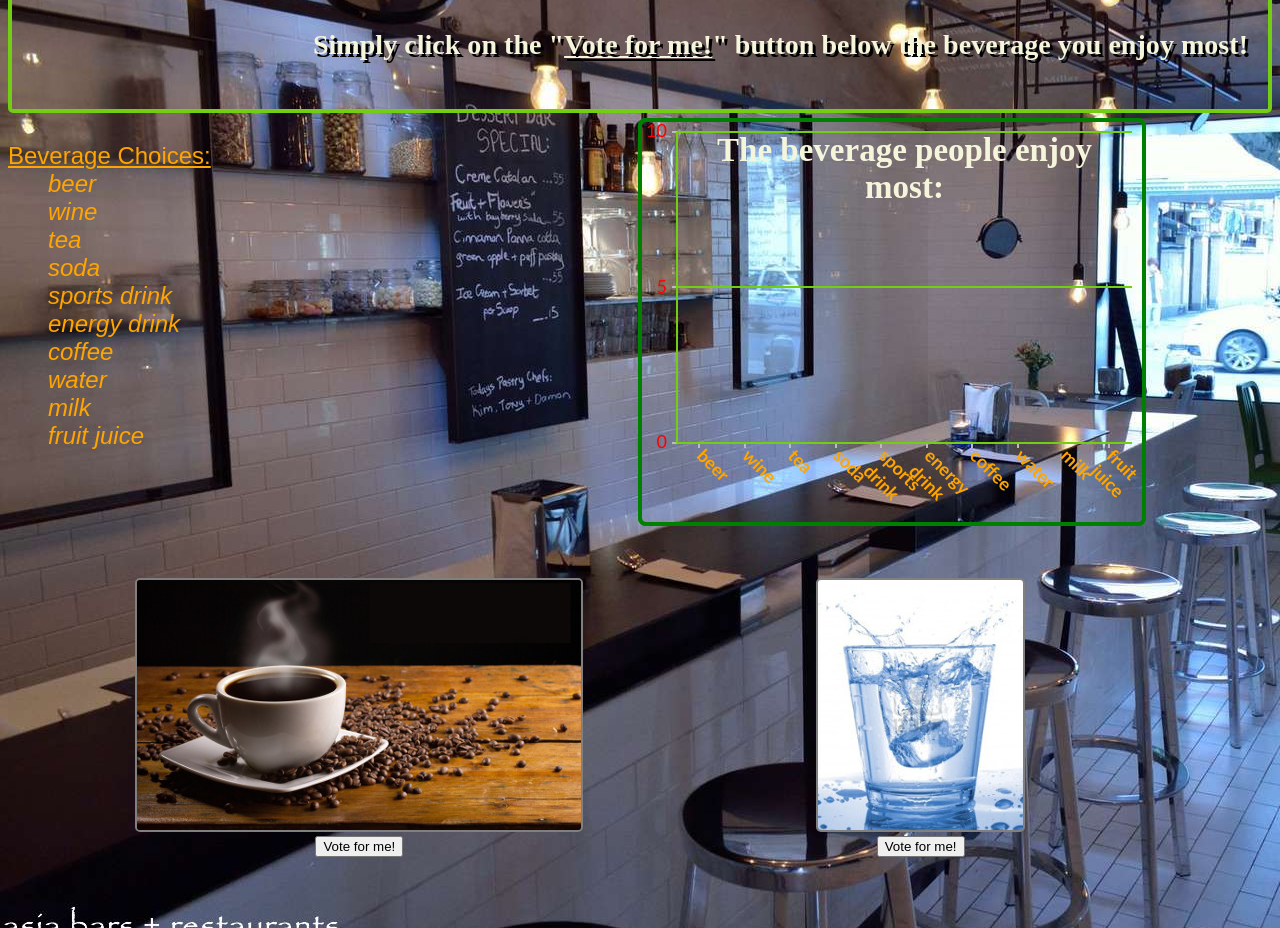
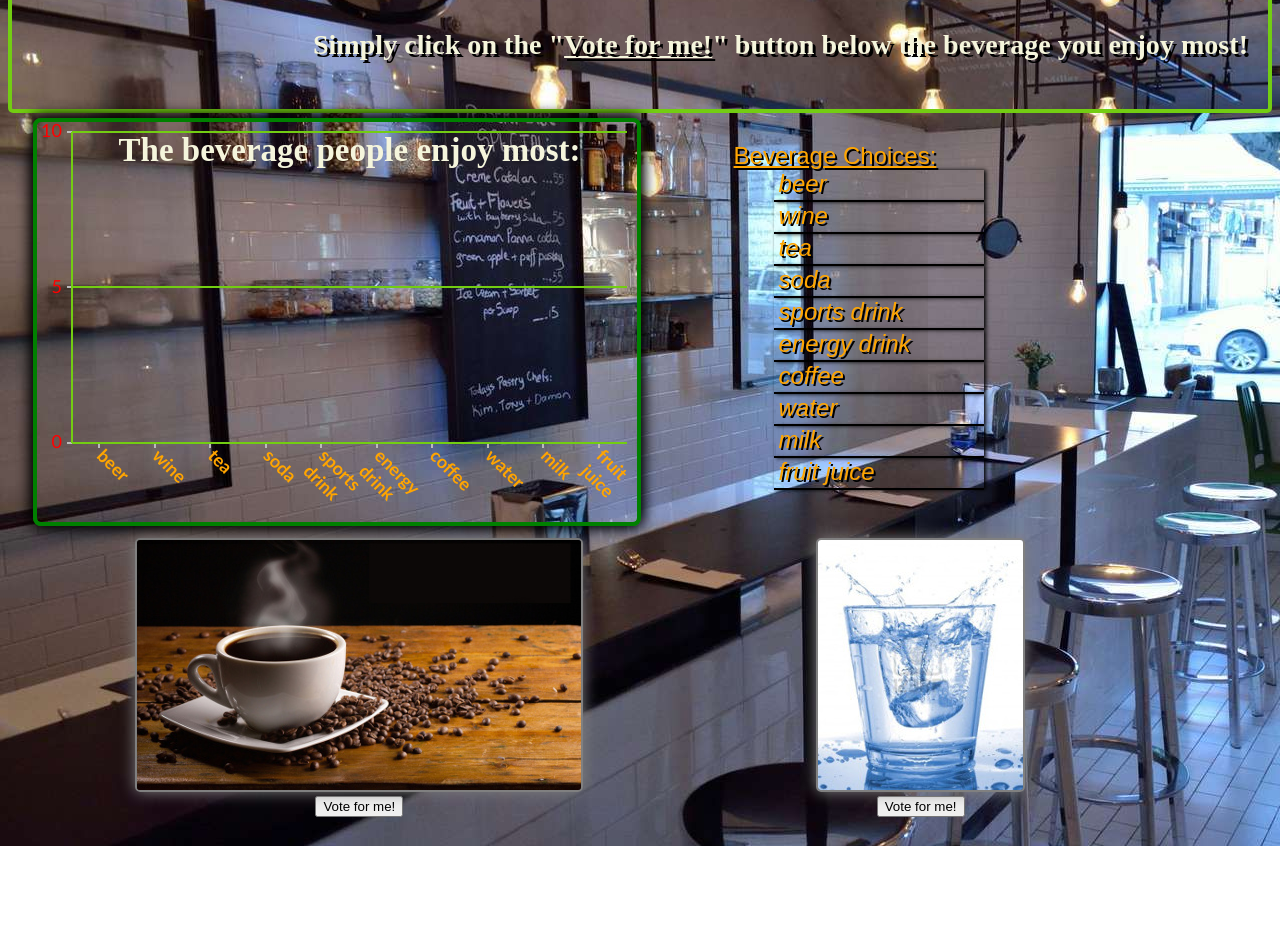
Before and after one commit to jacobshillman/vote-tracker, a plain HTML site: page index.html in a window 1280 px wide. Shown: the part 122-1050 px from the top of the page. After the commit the page ends 968 px from the top, so only its background shows below. Drawn offline with Linux system fonts and the light colour scheme.

Commit message:
Interact: list added+DnD

```diff
--- a/favorite.css
+++ b/favorite.css
@@ -30,38 +30,54 @@ hgroup {
   text-decoration: underline;
 }
 
-/*Chart and beverage list div flexbox format:   */
-#chartContent {
-
-}
+/*Chart and beverage list flexbox formats:   */
+#dynamicContent {
+  display: flex;
+  flex-wrap: wrap; }
+    #chartContent {
+      order: 1;
+      min-width: 675px;
+      height: 410px;
+      margin-left: 2%; }
+    #listContent {
+      order: 2;
+      width: 250px;
+      height: 400px;
+      margin-left: 2%;
+    }
 
   /*Beverage list formats:  */
   #bevList {
-    position: absolute;
     color: orange;
     font-size: 1.5em;
     font-family: arial;
     font-style: italic;
-  }
+    text-shadow: 2px 2px black; }
+      #dt {
+        font-style: normal;
+        text-decoration: underline; }
+      dd {
+        border-bottom: 2px solid black;
+        box-shadow: 2px 0px 4px black;
+        padding-left: 5px;
+        padding-bottom: 2px; }
+      .droppable {
+        padding-bottom: 12px;
+        border-bottom: 4px solid green; }
 
-  #dt {
-    font-style: normal;
-    text-decoration: underline;
-  }
+      .normal, .droppable {
+        transition: all .25s;
+      }
 
   /*CanvasJS chart formats:   */
-  #chartDiv div {
-    height: 450px;
-  }
-
   .canvasjs-chart-container {
     background: none;
   }
 
   .canvasjs-chart-canvas {
     border: 4px solid green;
+    box-shadow: 0px 0px 15px black;
     border-radius: 8px;
-    right: 10%;
   }
 
   .canvasjs-chart-credit {
@@ -69,10 +85,15 @@ hgroup {
   }
 
 /*Beverage choice images formatting:  */
+#images {
+  display: flex;
+  flex-wrap: nowrap;
+}
+
 .image {
   display: inline-block;
   width: 450px;
-  height: 350px;
+  height: 300px;
   margin-top: 10px;
   margin-left: auto;
   margin-right: auto;
@@ -80,21 +101,25 @@ hgroup {
 }
 
 #img1 {
+  order: 1;
   float: left;
-  padding-left: 10%;
+  margin-left: 10%;
 }
 
 #img2 {
+  order: 2;
   float: right;
-  padding-right: 10%;
+  margin-right: 10%;
 }
 
 img {
+  max-width: 100%;
   text-align: center;
   margin-left: auto;
   margin-right: auto;
   border-radius: 5px;
   border: 2px solid grey;
+  box-shadow: 0px 0px 15px grey;
 }
 
 /*Voting buttion formatting:  */
--- a/favorite.js
+++ b/favorite.js
@@ -61,21 +61,78 @@ function selectBeverages () {
 
 /*Build and display list of beverages so user can sort/hide order:  */
 window.addEventListener('load', function () {
-  function buildList () {
     for (index = 0; index < favBeverages.length; index++) {
       var listItem =  document.createElement("dd");
+      listItem.draggable = true;
+      listItem.className = "normal";
       var listDisplay = document.getElementById("bevList");
       listDisplay.appendChild(listItem);
       listItem.textContent = favBeverages[index].label;
     } /*for loop closure.   */
-  } /*function buildList closure.   */
-buildList();
 }); /*window.addEventListener closure.   */
+
+window.addEventListener("load", initializeDragItems);
+function initializeDragItems() {
+  var list = document.getElementById("bevList");
+  list.addEventListener("dragstart", startDrag);
+  list.addEventListener("dragover", dragOverItem);
+  list.addEventListener("drop", dropItem);
+  list.addEventListener("dragleave", resetStyle);
+}
+
+function startDrag(event) {
+  event.dataTransfer.setData("text/plain",
+      event.target.outerHTML);
+}
+
+function dragOverItem(event) {
+  event.preventDefault();
+  event.target.setAttribute("class", "droppable");
+}
+
+var changeOrder = 0;
+console.log(voteHistory);
+
+function dropItem(event) {
+  event.preventDefault();
+  var draggedContent = event.dataTransfer.getData("text");
+  var droppedContent = event.target.outerHTML;
+  var fullList = event.target.parentNode;
+  fullList.innerHTML = fullList.innerHTML.replace(draggedContent, "");
+  fullList.innerHTML = fullList.innerHTML.replace(droppedContent, droppedContent+draggedContent);
+  fullList.innerHTML = fullList.innerHTML.replace("droppable", "normal");
+//  console.log("Dropping "+draggedContent+" onto "+event.target.innerHTML);
+
+/*
+var newOrder = document.getElementsByTagName("dd");
+console.log(newOrder);
+console.log(newOrder[2]);
+
+  for (index = 0; index < favBeverages.length; index++) {
+
+console.log(newOrder[index]);
+
+    favBeverages[index].x = newOrder[index];
+console.log(favBeverages[index].x = newOrder[index]);
+  localStorage.setItem("beverageTracker", JSON.stringify(favBeverages));
+  chart.render();
+  }
+*/
 
 
 
+}
+
+
+
+function resetStyle(event) {
+  var fullList = event.target.parentNode;
+  fullList.innerHTML = fullList.innerHTML.replace("droppable", "normal");
+}
+
+
 /*Variables and function to increment value in chart:   */
-var chart = 4;
+var chart = 0;
 var incrementVote = 0;
 function countVote (vote) {
   incrementVote = parseInt(vote.id);
@@ -108,6 +165,8 @@ window.addEventListener('load', function () {
       animationEnabled: true,
       animationDuration: 750,
       interactivityEnabled: true,
+      width: 600,
+      height: 400,
 
     title:{
       text: "The beverage people enjoy most:",
--- a/index.html
+++ b/index.html
@@ -11,16 +11,20 @@
       <h1>Choose your favorite beverage:</h1>
       <h3 id='instructions'>Simply click on the "<span id='underline'>Vote for me!</span>" button below the beverage you enjoy most!</h3>
     </hgroup>
-      <div id='chartContent'>
-        <dl id='bevList'>
-          <dt id='dt'>Beverage Choices:</dt>
-        </dl>
-        <span id='chartDiv'></span>
+      <div id='dynamicContent'>
+        <div id='chartContent'>
+          <div id='chartDiv'></div>
+        </div>
+        <div id='listContent'>
+          <dl id='bevList'>
+            <dt id='dt'>Beverage Choices:</dt>
+          </dl>
+        </div>
       </div>
-      <div>
-        <span class='image' id='img1'></span>
-        <span class='image' id='img2'></span>
-      </div>
+        <div id='images'>
+          <div class='image' id='img1'></div>
+          <div class='image' id='img2'></div>
+        </div>
     <footer>
     </footer>
   </body>
```
